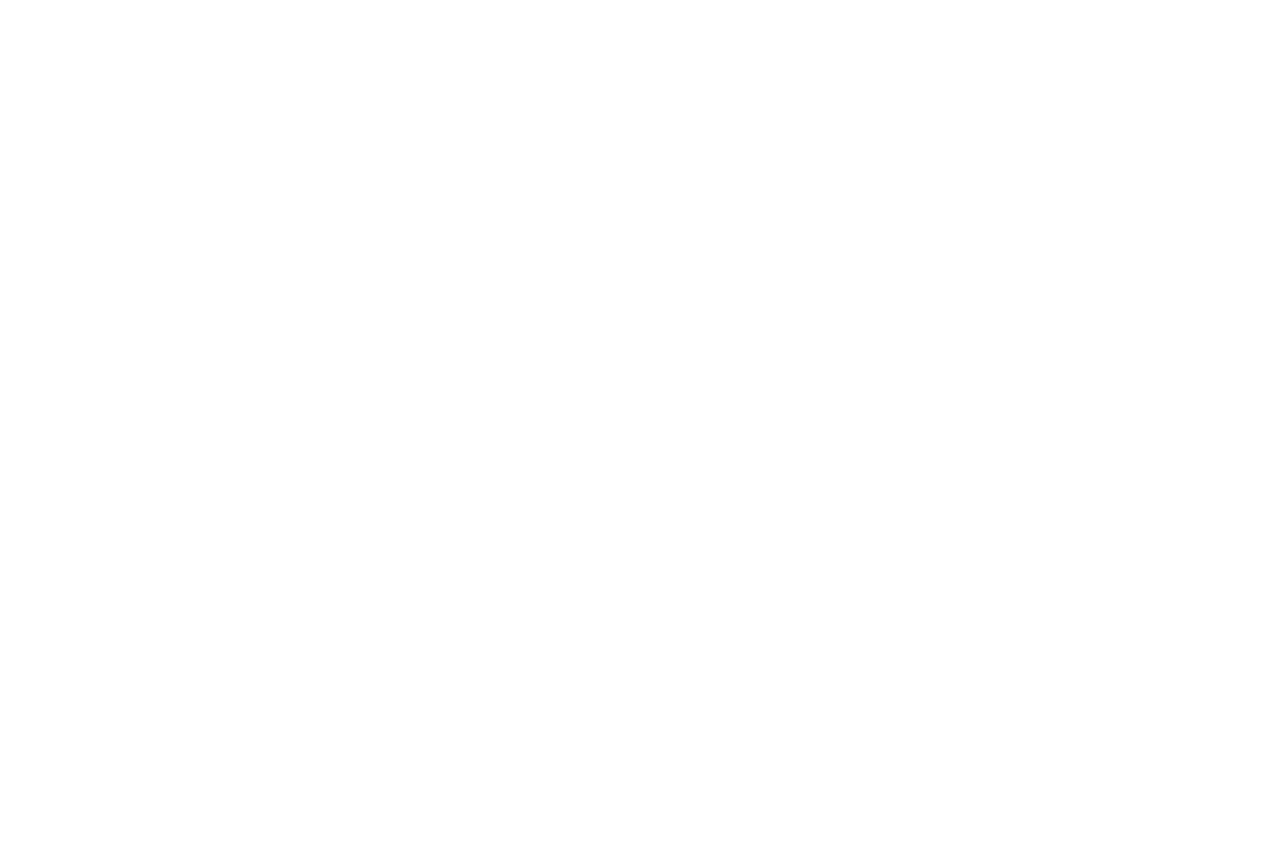
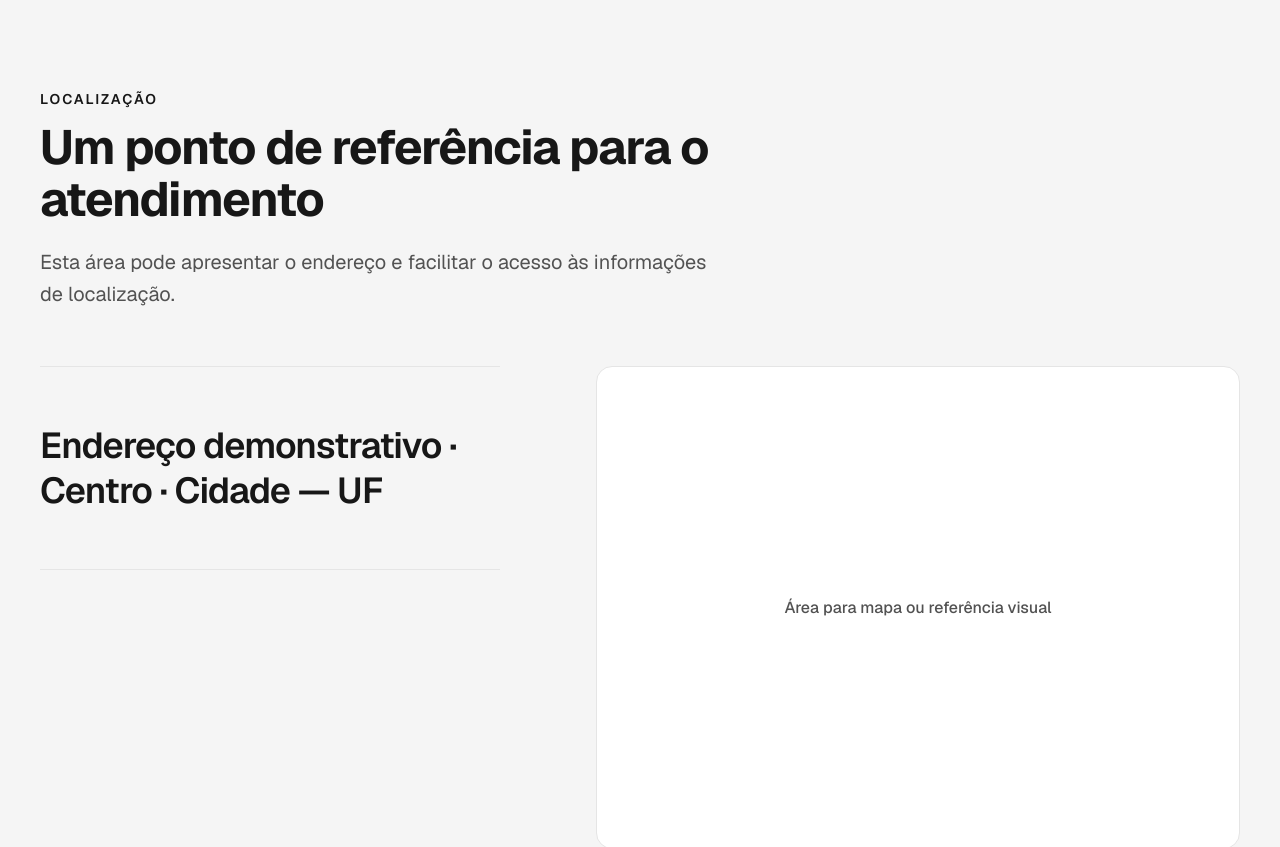
Before and after one commit to MUTANOxB/site-core, a Next.js app: page / in a window 1280 px wide. Shown: the part 6120-6967 px from the top of the page. Before the commit the page ends 6096 px from the top, so only its background shows below. Built offline with nearby package versions, Linux system fonts and the light colour scheme.

Commit message:
feat: add reusable location section

```diff
--- a/src/app/page.tsx
+++ b/src/app/page.tsx
@@ -4,11 +4,13 @@ import { BenefitsSection } from "@/sections/benefits/BenefitsSection";
 import { FAQSection } from "@/sections/faq/FAQSection";
 import { GallerySection } from "@/sections/gallery/GallerySection";
 import { HeroSection } from "@/sections/hero/HeroSection";
+import { LocationSection } from "@/sections/location/LocationSection";
 import { ServicesSection } from "@/sections/services/ServicesSection";
 import { TestimonialsSection } from "@/sections/testimonials/TestimonialsSection";
 import type { BenefitsContent } from "@/types/benefits";
 import type { FAQContent } from "@/types/faq";
 import type { GalleryContent } from "@/types/gallery";
+import type { LocationContent } from "@/types/location";
 import type { ServicesContent } from "@/types/services";
 import type { TestimonialsContent } from "@/types/testimonials";
 
@@ -144,6 +146,14 @@ const faqContent: FAQContent = {
   ],
 };
 
+const locationContent: LocationContent = {
+  eyebrow: "Localização",
+  title: "Um ponto de referência para o atendimento",
+  description:
+    "Esta área pode apresentar o endereço e facilitar o acesso às informações de localização.",
+  address: "Endereço demonstrativo · Centro · Cidade — UF",
+};
+
 export default function Home() {
   return (
     <main id="main-content" tabIndex={-1}>
@@ -174,6 +184,18 @@ export default function Home() {
       <GallerySection content={galleryContent} id="galeria" />
       <TestimonialsSection content={testimonialsContent} id="avaliacoes" />
       <FAQSection content={faqContent} id="faq" />
+      <LocationSection
+        content={locationContent}
+        id="localizacao"
+        media={
+          <div
+            aria-hidden="true"
+            className="flex items-center justify-center p-8 text-center text-sm font-medium leading-6 text-muted-text sm:text-base"
+          >
+            Área para mapa ou referência visual
+          </div>
+        }
+      />
     </main>
   );
 }
--- /dev/null
+++ b/src/sections/location/LocationSection.tsx
@@ -0,0 +1,79 @@
+import type { ReactNode } from "react";
+
+import { Button } from "@/components/ui/Button";
+import { Container } from "@/components/ui/Container";
+import { Section } from "@/components/ui/Section";
+import { SectionTitle } from "@/components/ui/SectionTitle";
+import type { LocationContent } from "@/types/location";
+
+export type LocationSectionProps = {
+  content: LocationContent;
+  id?: string;
+  /**
+   * A mídia deve fornecer sua própria descrição acessível ou ser decorativa.
+   */
+  media?: ReactNode;
+};
+
+export function LocationSection({
+  content,
+  id,
+  media,
+}: LocationSectionProps) {
+  const { address, description, directions, eyebrow, title } = content;
+  const hasMedia = Boolean(media);
+  const headingId = id ? `${id}-title` : undefined;
+
+  return (
+    <Section
+      aria-labelledby={headingId}
+      className="border-y border-border bg-surface"
+      id={id}
+    >
+      <Container>
+        <SectionTitle
+          className="min-w-0 break-words"
+          description={description}
+          eyebrow={eyebrow}
+          headingId={headingId}
+          title={title}
+        />
+
+        <div
+          className={[
+            "mt-10 xl:mt-14",
+            hasMedia
+              ? "grid items-start gap-8 lg:grid-cols-[minmax(0,5fr)_minmax(0,7fr)] lg:gap-16 xl:gap-24 2xl:gap-32"
+              : "max-w-3xl",
+          ]
+            .filter(Boolean)
+            .join(" ")}
+        >
+          <div className="min-w-0 border-y border-border py-8 sm:py-10 lg:py-12 xl:py-14">
+            <address className="max-w-xl whitespace-pre-line break-words font-display text-2xl font-semibold leading-snug tracking-tight text-text not-italic sm:text-3xl xl:text-4xl xl:leading-tight">
+              {address}
+            </address>
+
+            {directions ? (
+              <div className="mt-8 xl:mt-10">
+                <Button
+                  className="w-full max-w-full whitespace-normal break-words text-center sm:w-auto"
+                  href={directions.href}
+                  size="lg"
+                >
+                  {directions.label}
+                </Button>
+              </div>
+            ) : null}
+          </div>
+
+          {hasMedia ? (
+            <div className="relative aspect-[4/3] min-w-0 overflow-hidden rounded-lg border border-border bg-background [&>*]:h-full [&>*]:w-full [&>*]:max-w-full [&>iframe]:border-0 [&>img]:object-cover">
+              {media}
+            </div>
+          ) : null}
+        </div>
+      </Container>
+    </Section>
+  );
+}
--- /dev/null
+++ b/src/types/location.ts
@@ -0,0 +1,12 @@
+export type LocationDirections = {
+  label: string;
+  href: string;
+};
+
+export type LocationContent = {
+  eyebrow?: string;
+  title: string;
+  description?: string;
+  address: string;
+  directions?: LocationDirections;
+};
```
Also changed, not shown: 1 other file (tests, documents, lock files or other folders).
